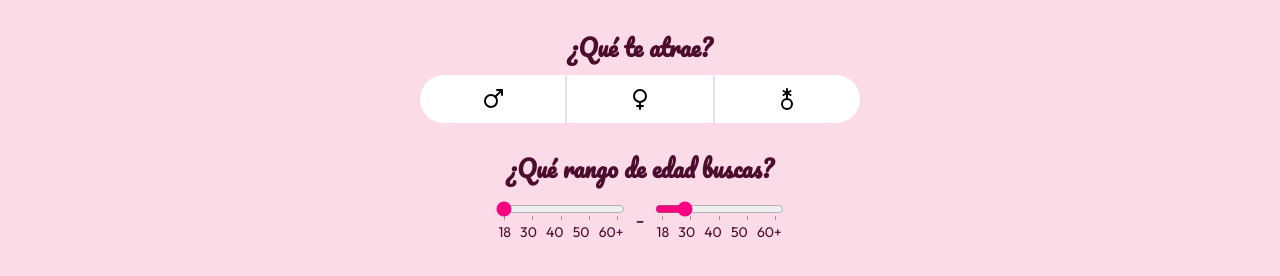
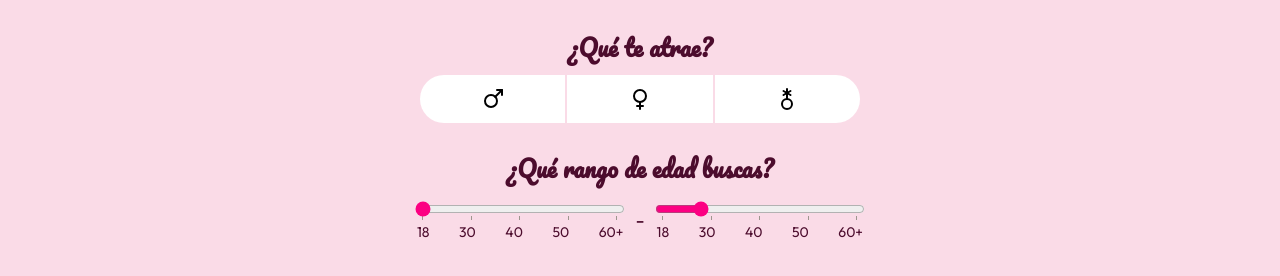
Before and after one commit to LorensoGonzalez/Multimedia-TP5, a plain HTML site: page setup-4.html in a window 1280 px wide. Shown: the part 364-640 px from the top of the page. Drawn offline with Linux system fonts and the light colour scheme.

Commit message:
Se corrijio un error que impedio que el setup-4 no funcionarose correctamente en navegadores basados en chromium

```diff
--- a/styles/first_setup.css
+++ b/styles/first_setup.css
@@ -90,8 +90,11 @@ h1{padding: 0;}
     align-items: center;
     gap: 10px;
     align-self: center;
+    width: 100%;
     max-width: 450px;
 }
+
+.slider{width: 100%;}
 
 input[type="range"]{
     accent-color: rgb(252, 0, 130);
```
